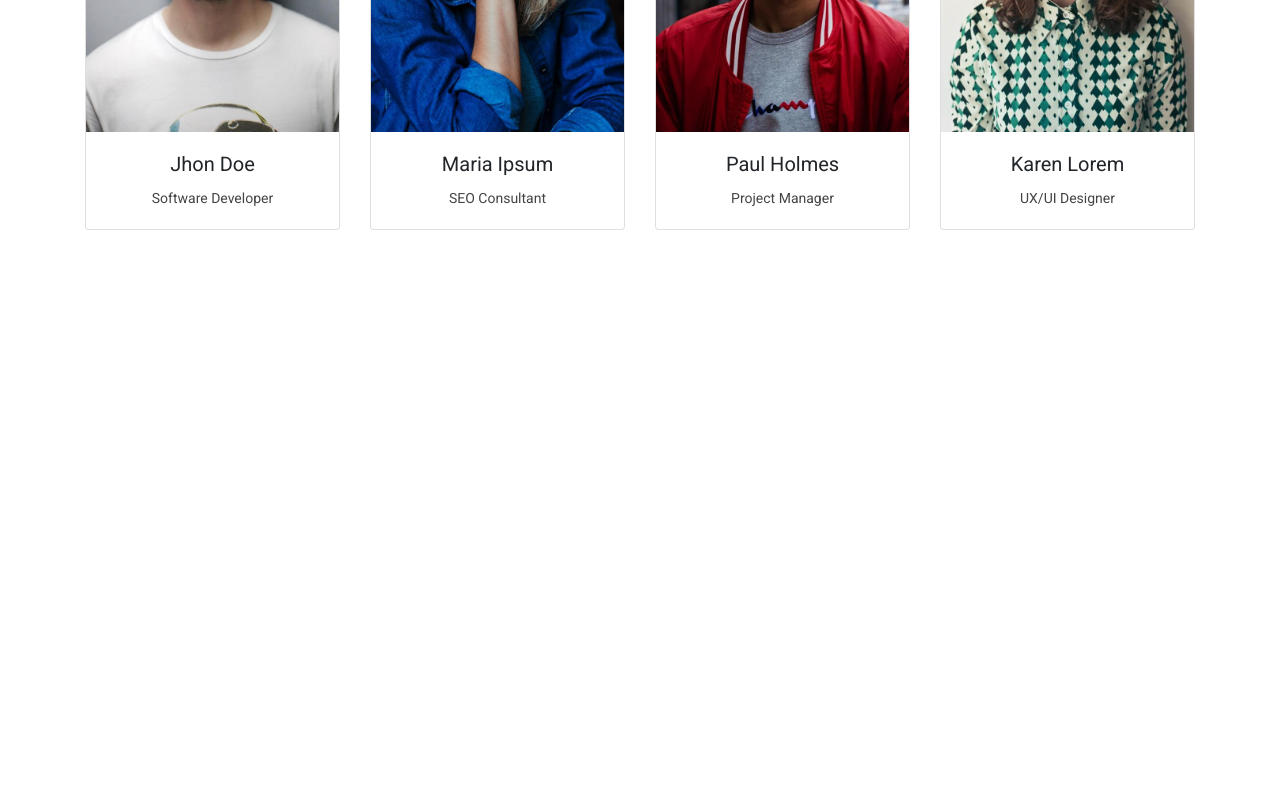
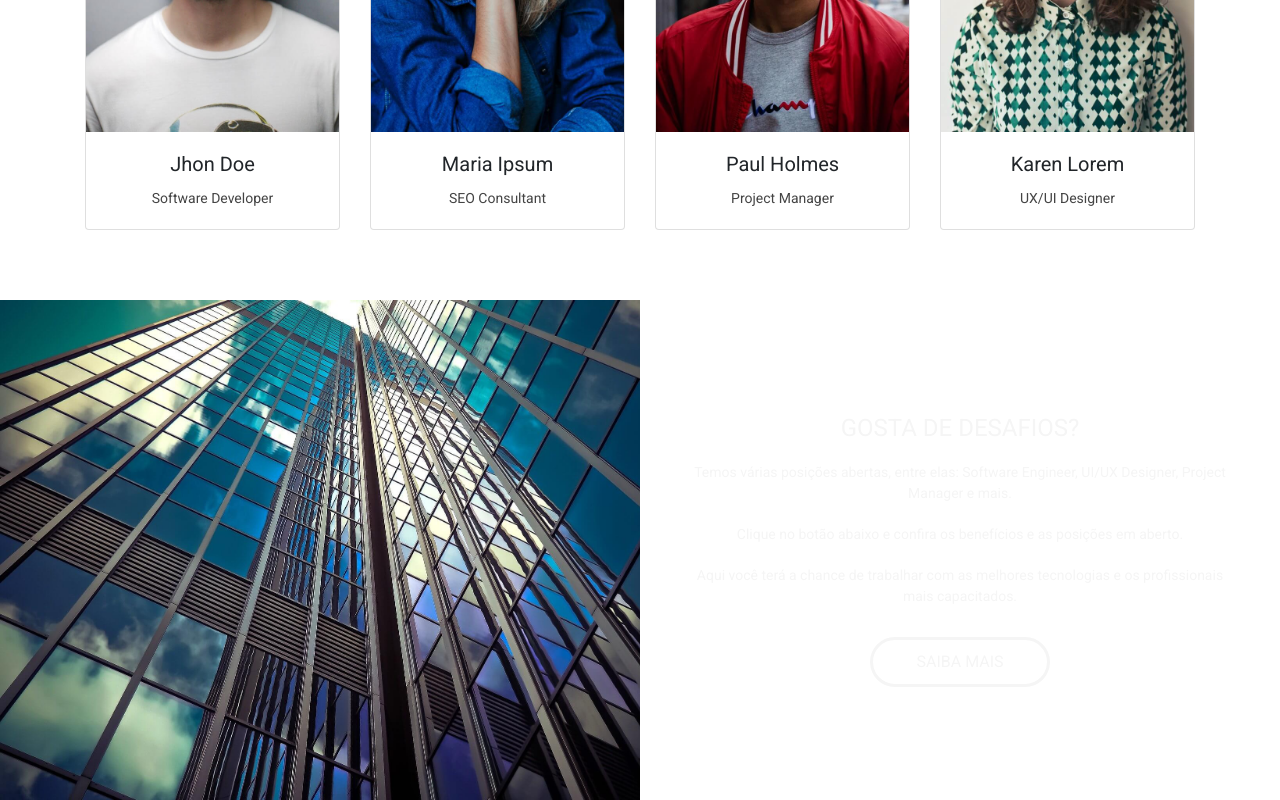
Before and after one commit to martins-rafael/lorem-agency, a plain HTML site: page index.html in a window 1280 px wide. Shown: the part 2885-3685 px from the top of the page. Before the commit the page ends 3185 px from the top, so only its background shows below. Drawn offline with nearby package versions, Linux system fonts and the light colour scheme; a script that the page names is missing.

Commit message:
add apply section

```diff
--- a/css/styles.css
+++ b/css/styles.css
@@ -62,8 +62,7 @@ header, .navbar {
     padding: 0;
 }
 
-#main-slider .carousel-inner,
-#main-slider .carousel-item {
+#main-slider .carousel-inner, #main-slider .carousel-item {
     height: 90vh;
 }
 
@@ -160,8 +159,7 @@ header, .navbar {
     text-align: center;
 }
 
-.service-box i ,
-.service-box h4 {
+.service-box i, .service-box h4 {
     margin-bottom: 24px;
     transition: .5s
 }
@@ -171,8 +169,7 @@ header, .navbar {
     color: #444;
 }
 
-.service-box:hover > i,
-.service-box:hover > h4 {
+.service-box:hover>i, .service-box:hover>h4 {
     color: #65daf9;
 }
 
@@ -203,3 +200,55 @@ header, .navbar {
 .card-body {
     text-align: center;
 }
+
+/* =======================
+==== trabalhe conosco ====
+======================= */
+
+#apply-area {
+    height: 500px;
+}
+
+#apply-area .container-fluid,
+#apply-area .row {
+    height: 100%;
+}
+
+#apply-area .apply-box {
+    padding: 70px 50px;
+    text-align: center;
+}
+
+#company-img {
+    background-image: url(../img/empresa.jpg);
+    background-size: cover;
+    height: 100%;
+}
+
+#pattern-img h4,
+#pattern-img p {
+    color: #f5f5f5;
+}
+
+#pattern-img h4 {
+    margin: 8% 0 20px;
+    text-transform: uppercase;
+}
+
+#pattern-img p {
+    margin-bottom: 20px;
+}
+
+#apply-btn {
+    display: block;
+    margin: 30px auto 0;
+    width: 180px;
+    height: auto;
+    background-color: transparent;
+    border-color: #f5f5f5;
+}
+
+#apply-btn:hover {
+    border-color: #65daf9;
+    background-color: #65daf9;
+}
--- a/index.html
+++ b/index.html
@@ -222,6 +222,27 @@
                     </div>
                 </div>
             </div>
+            <!-- trabalhe conosco -->
+            <div id="apply-area">
+                <div class="container-fluid">
+                    <div class="row">
+                        <div class="col-md-6 apply-box" id="company-img"></div>
+                        <div class="col-md-6 apply-box" id="pattern-img">
+                            <h4>Gosta de Desafios?</h4>
+                            <p>
+                                Temos várias posições abertas, entre elas: Software Engineer, UI/UX Designer, Project
+                                Manager e mais.
+                            </p>
+                            <p>Clique no botão abaixo e confira os benefícios e as posições em aberto.</p>
+                            <p>
+                                Aqui você terá a chance de trabalhar com as melhores tecnologias e os profissionais mais
+                                capacitados.
+                            </p>
+                            <a href="#" class="main-btn" id="apply-btn">Saiba Mais</a>
+                        </div>
+                    </div>
+                </div>
+            </div>
         </div>
     </main>
 
--- a/js/scripts.js
+++ b/js/scripts.js
@@ -85,5 +85,6 @@ $(document).ready(function () {
 
 // Parallax
 setTimeout(function () {
-    $('#data-area').parallax({ imageSrc: 'img/cidadeparallax.png' })
+    $('#data-area').parallax({ imageSrc: 'img/cidadeparallax.png' });
+    $('#apply-area').parallax({ imageSrc: 'img/pattern.png' });
 }, 250)
```
